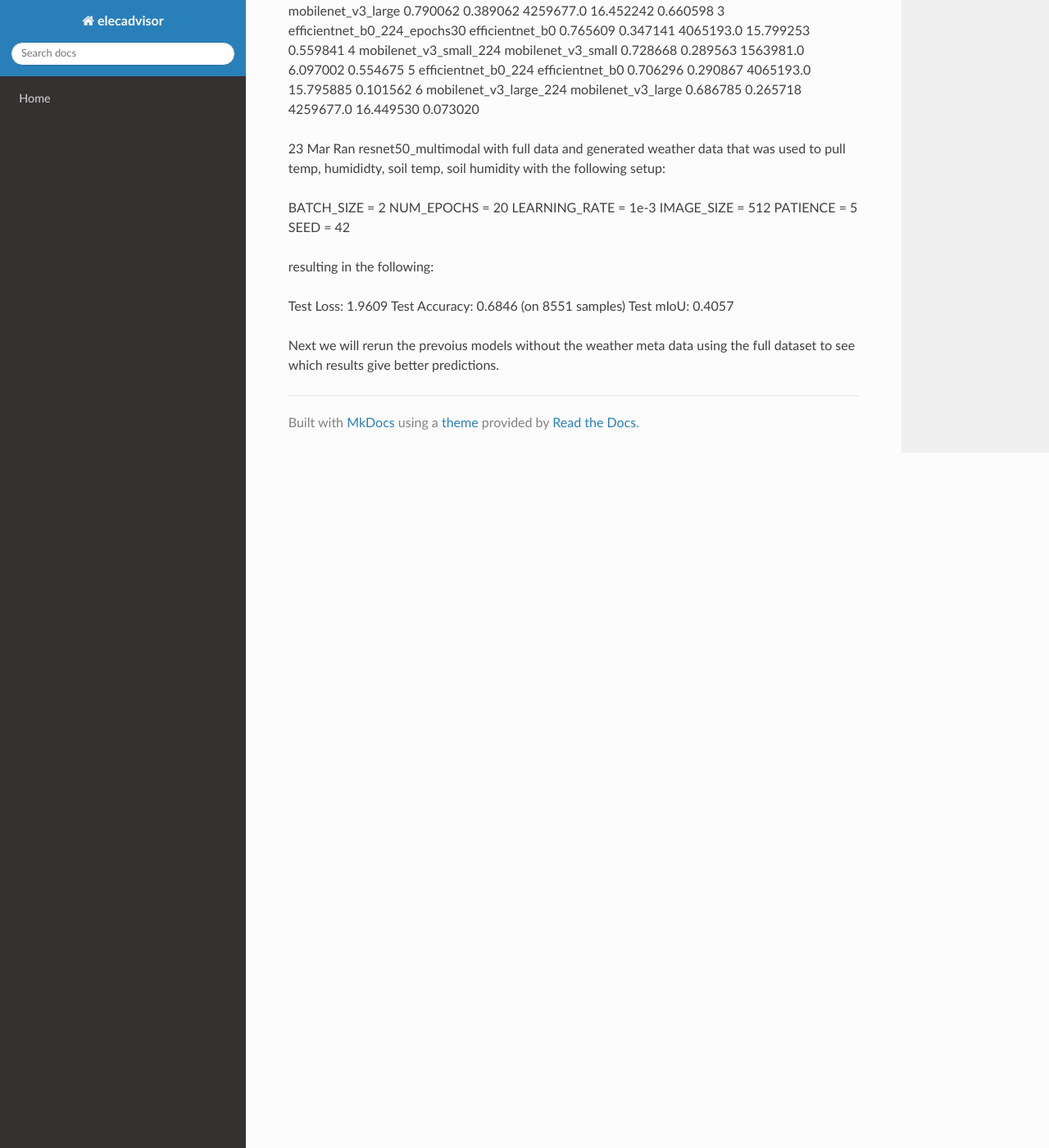
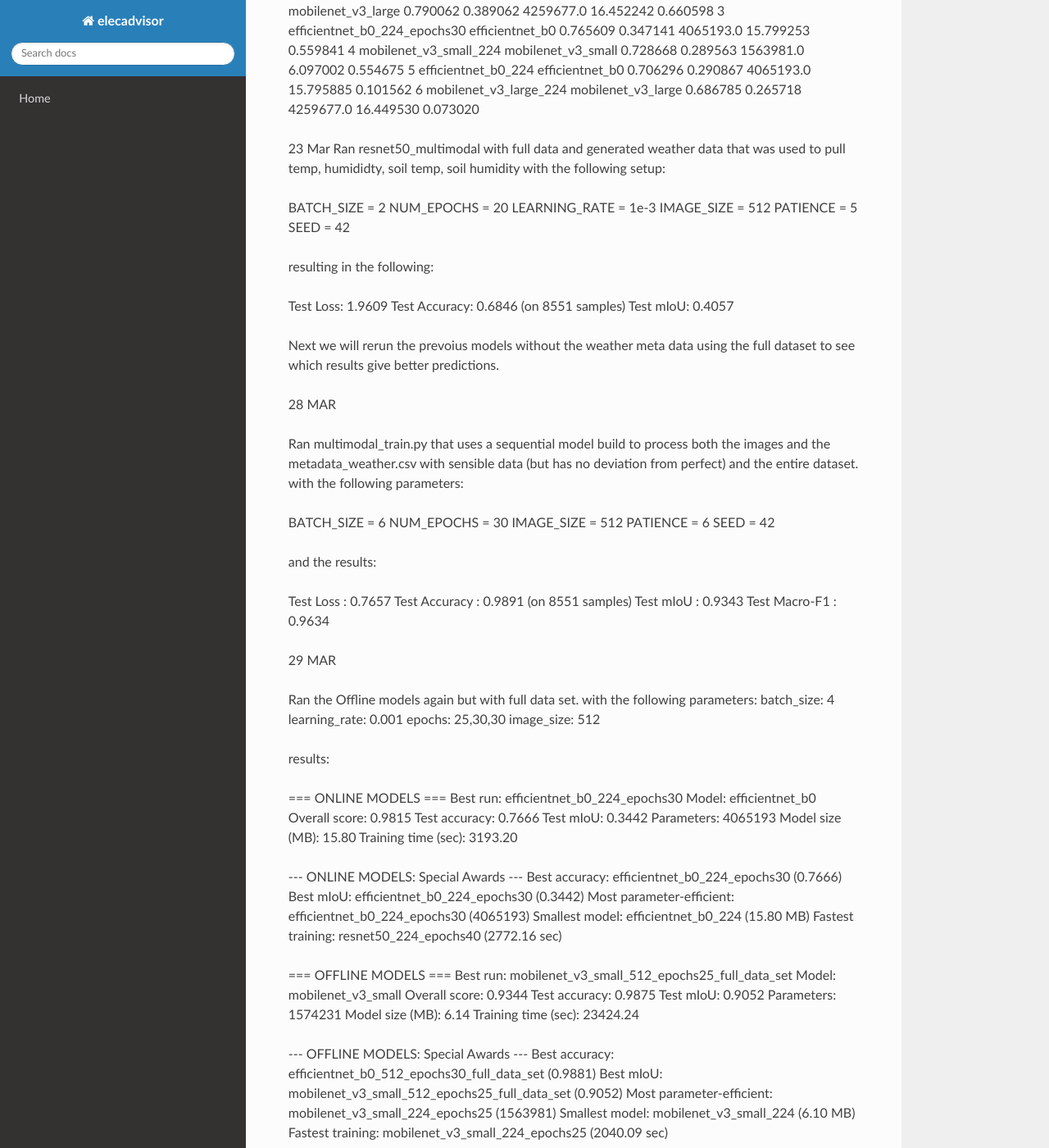
Before and after one commit to jadkandah/plant-disease-detection, an MkDocs documentation site: the page built from docs/progress.md, in a window 1280 px wide and 1400 px high, scrolled down 3759 px. Shown: the whole window at 82% size. Built offline with MkDocs 1.6.1, drawn with Linux system fonts in a browser that asks for light colours; nearby versions of some CDN libraries; some of the changed text lies outside the part shown.

Commit message:
ran offline model candidates again and put results in progress.md

```diff
--- a/docs/progress.md
+++ b/docs/progress.md
@@ -250,3 +250,86 @@ Test mIoU: 0.4057
 
 Next we will rerun the prevoius models without the weather meta data using the full dataset to see which results give better predictions.
 ####
+28 MAR
+
+Ran multimodal_train.py that uses a sequential model build to process both the images and the metadata_weather.csv with sensible data (but has no deviation from perfect) and the entire dataset.
+with the following parameters:
+
+BATCH_SIZE = 6
+NUM_EPOCHS = 30
+IMAGE_SIZE = 512
+PATIENCE = 6
+SEED = 42
+
+and the results:
+
+Test Loss     : 0.7657
+Test Accuracy : 0.9891 (on 8551 samples)
+Test mIoU     : 0.9343
+Test Macro-F1 : 0.9634
+####
+29 MAR
+
+Ran the Offline models again but with full data set.
+with the following parameters:
+   batch_size: 4
+    learning_rate: 0.001
+    epochs: 25,30,30
+    image_size: 512
+
+results:
+
+=== ONLINE MODELS ===
+Best run: efficientnet_b0_224_epochs30
+Model: efficientnet_b0
+Overall score: 0.9815
+Test accuracy: 0.7666
+Test mIoU: 0.3442
+Parameters: 4065193
+Model size (MB): 15.80
+Training time (sec): 3193.20
+
+--- ONLINE MODELS: Special Awards ---
+Best accuracy: efficientnet_b0_224_epochs30 (0.7666)
+Best mIoU: efficientnet_b0_224_epochs30 (0.3442)
+Most parameter-efficient: efficientnet_b0_224_epochs30 (4065193)
+Smallest model: efficientnet_b0_224 (15.80 MB)
+Fastest training: resnet50_224_epochs40 (2772.16 sec)
+
+=== OFFLINE MODELS ===
+Best run: mobilenet_v3_small_512_epochs25_full_data_set
+Model: mobilenet_v3_small
+Overall score: 0.9344
+Test accuracy: 0.9875
+Test mIoU: 0.9052
+Parameters: 1574231
+Model size (MB): 6.14
+Training time (sec): 23424.24
+
+--- OFFLINE MODELS: Special Awards ---
+Best accuracy: efficientnet_b0_512_epochs30_full_data_set (0.9881)
+Best mIoU: mobilenet_v3_small_512_epochs25_full_data_set (0.9052)
+Most parameter-efficient: mobilenet_v3_small_224_epochs25 (1563981)
+Smallest model: mobilenet_v3_small_224 (6.10 MB)
+Fastest training: mobilenet_v3_small_224_epochs25 (2040.09 sec)
+
+Top ONLINE ranking:
+ rank                     run_name      model_name  test_acc  test_miou  num_parameters  model_size_mb  overall_score
+    1 efficientnet_b0_224_epochs30 efficientnet_b0  0.766649   0.344221       4065193.0      15.799253       0.981464
+    2        resnet50_224_epochs40        resnet50  0.753382   0.338275      23600237.0      90.335001       0.822023
+    3          efficientnet_b0_224 efficientnet_b0  0.740114   0.336728       4065193.0      15.795885       0.734774
+    4                 resnet50_224        resnet50  0.631634   0.240571      23600237.0      90.332159       0.018475
+
+Top OFFLINE ranking:
+ rank                                      run_name         model_name  test_acc  test_miou  num_parameters  model_size_mb  overall_score
+    1 mobilenet_v3_small_512_epochs25_full_data_set mobilenet_v3_small  0.987488   0.905224       1574231.0       6.144800       0.934441*
+    2    efficientnet_b0_512_epochs30_full_data_set    efficientnet_b0  0.988073   0.903903       4078003.0      15.854101       0.712813*
+    3 mobilenet_v3_large_512_epochs30_full_data_set mobilenet_v3_large  0.985851   0.892892       4272487.0      16.510904       0.707540*
+    4               mobilenet_v3_small_224_epochs25 mobilenet_v3_small  0.763788   0.338379       1563981.0       6.099131       0.456845
+    5                        mobilenet_v3_small_224 mobilenet_v3_small  0.728668   0.289563       1563981.0       6.097002       0.397063
+    6               mobilenet_v3_large_224_epochs30 mobilenet_v3_large  0.790062   0.389062       4259677.0      16.452242       0.282768
+    7                  efficientnet_b0_224_epochs30    efficientnet_b0  0.765609   0.347141       4065193.0      15.799253       0.255624
+    8                           efficientnet_b0_224    efficientnet_b0  0.706296   0.290867       4065193.0      15.795885       0.133153
+    9                        mobilenet_v3_large_224 mobilenet_v3_large  0.686785   0.265718       4259677.0      16.449530       0.109846
+   10               mobilenet_v3_small_224_epochs25 mobilenet_v3_small       NaN        NaN             NaN            NaN            NaN
+   ####
```
Also changed, not shown: src/dissdetector/config/offline_models.yaml (+6 -6 lines).
